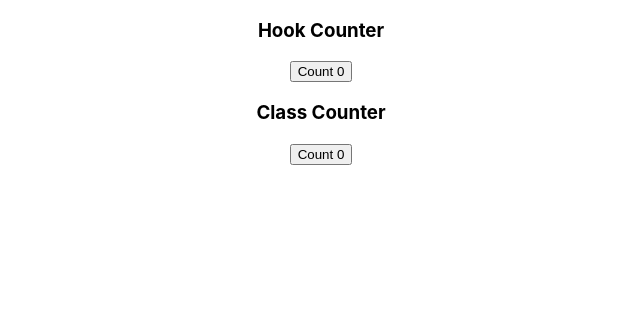
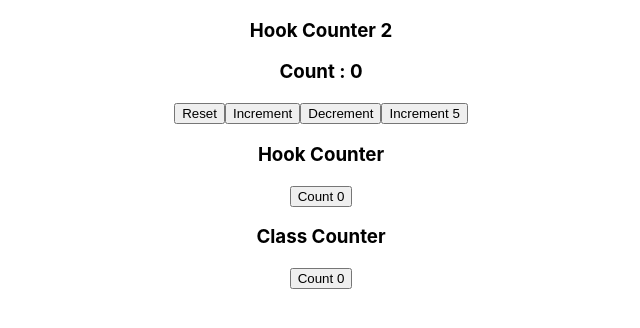
Before and after one commit to abdurrahmanmh/state-hook, a React (Create React App) app: page / in a window 1280 px wide. Shown: the top 328 px of the page, without its empty margins (319-959 px from the left). Built offline with nearby package versions, Linux system fonts and the light colour scheme.

Commit message:
useState with previous state (#2)

```diff
--- a/src/App.js
+++ b/src/App.js
@@ -2,10 +2,13 @@ import logo from "./logo.svg";
 import "./App.css";
 import ClassCounter from "./components/ClassCounter";
 import HookCounter from "./components/HookCounter";
+import HookCounter2 from "./components/HookCounter2";
 
 function App() {
   return (
     <div className="App">
+      <h3>Hook Counter 2</h3>
+      <HookCounter2 />
       <h3>Hook Counter</h3>
       <HookCounter />
       <h3>Class Counter</h3>
--- /dev/null
+++ b/src/components/HookCounter2.js
@@ -0,0 +1,26 @@
+import React, { useState } from "react";
+
+function HookCounter2() {
+  const initialCount = 0;
+  const [count, setCount] = useState(initialCount);
+  const incrementFive = () => {
+    for (let i = 0; i < 5; i++) {
+      setCount((prevCount) => prevCount + 1);
+    }
+  };
+
+  return (
+    <div>
+      <h3>Count : {count}</h3>
+      <button onClick={() => setCount(initialCount)}>Reset</button>
+      <button onClick={() =>setCount(prevCount => prevCount + 1)}>Increment</button>
+      <button onClick={() =>setCount(prevCount => prevCount - 1)}>Decrement</button>
+
+      {/* <button onClick={() => setCount(count + 1)}>Increment</button> */}
+      {/* <button onClick={() => setCount(count - 1)}>Decrement</button> */}
+      <button onClick={incrementFive}>Increment 5</button>
+    </div>
+  );
+}
+
+export default HookCounter2;
```
Also changed, not shown: src/components/ClassCounter2.js (added, +25 -0 lines).
